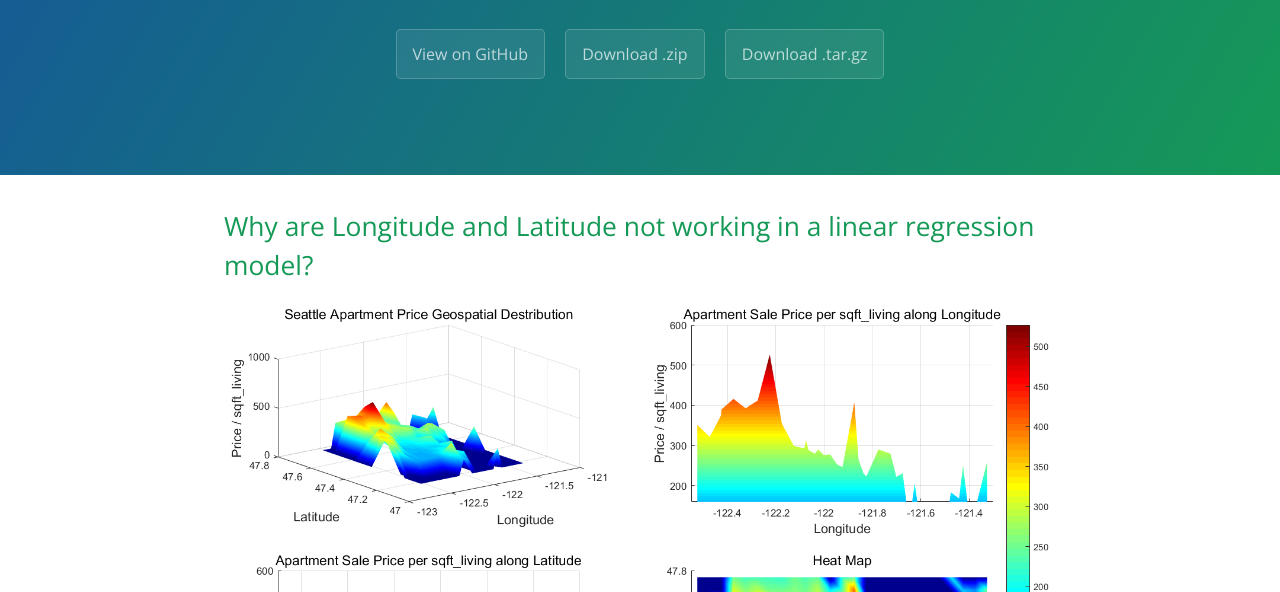
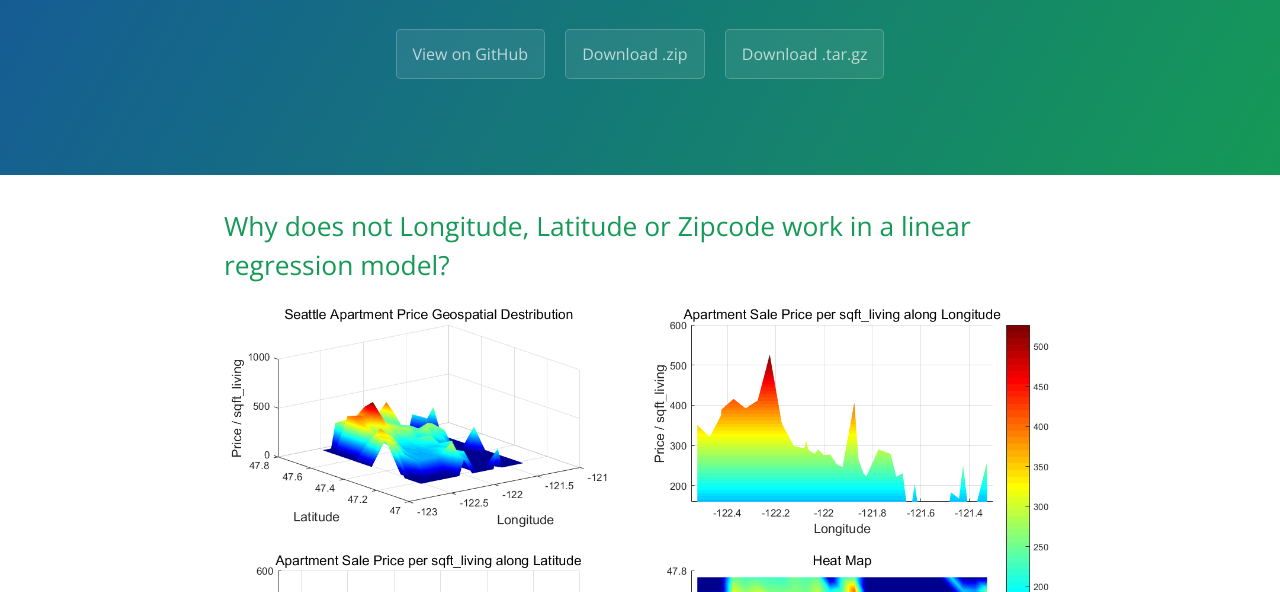
Before and after one commit to LiutongZhou/STATGU4205, a plain HTML site: page index.html in a window 1280 px wide. Shown: the part 208-800 px from the top of the page. Drawn offline with nearby package versions, Linux system fonts and the light colour scheme.

Commit message:
Update index.html

```diff
--- a/index.html
+++ b/index.html
@@ -21,7 +21,7 @@
     <section class="main-content">
 
  <h2>
-<a id="why-longitude-and-latitude-are-not-working-in-a-linear-regression-model" class="anchor" href="#why-longitude-and-latitude-are-not-working-in-a-linear-regression-model" aria-hidden="true"><span aria-hidden="true" class="octicon octicon-link"></span></a>Why are Longitude and Latitude not working in a linear regression model?</h2>
+<a id="why-longitude-and-latitude-are-not-working-in-a-linear-regression-model" class="anchor" href="#why-longitude-and-latitude-are-not-working-in-a-linear-regression-model" aria-hidden="true"><span aria-hidden="true" class="octicon octicon-link"></span></a>Why does not Longitude, Latitude or Zipcode work in a linear regression model?</h2>
 
 <p><img src="Price_Geo_dist.png" alt="Price_Geo_dist"></p>
 
```
